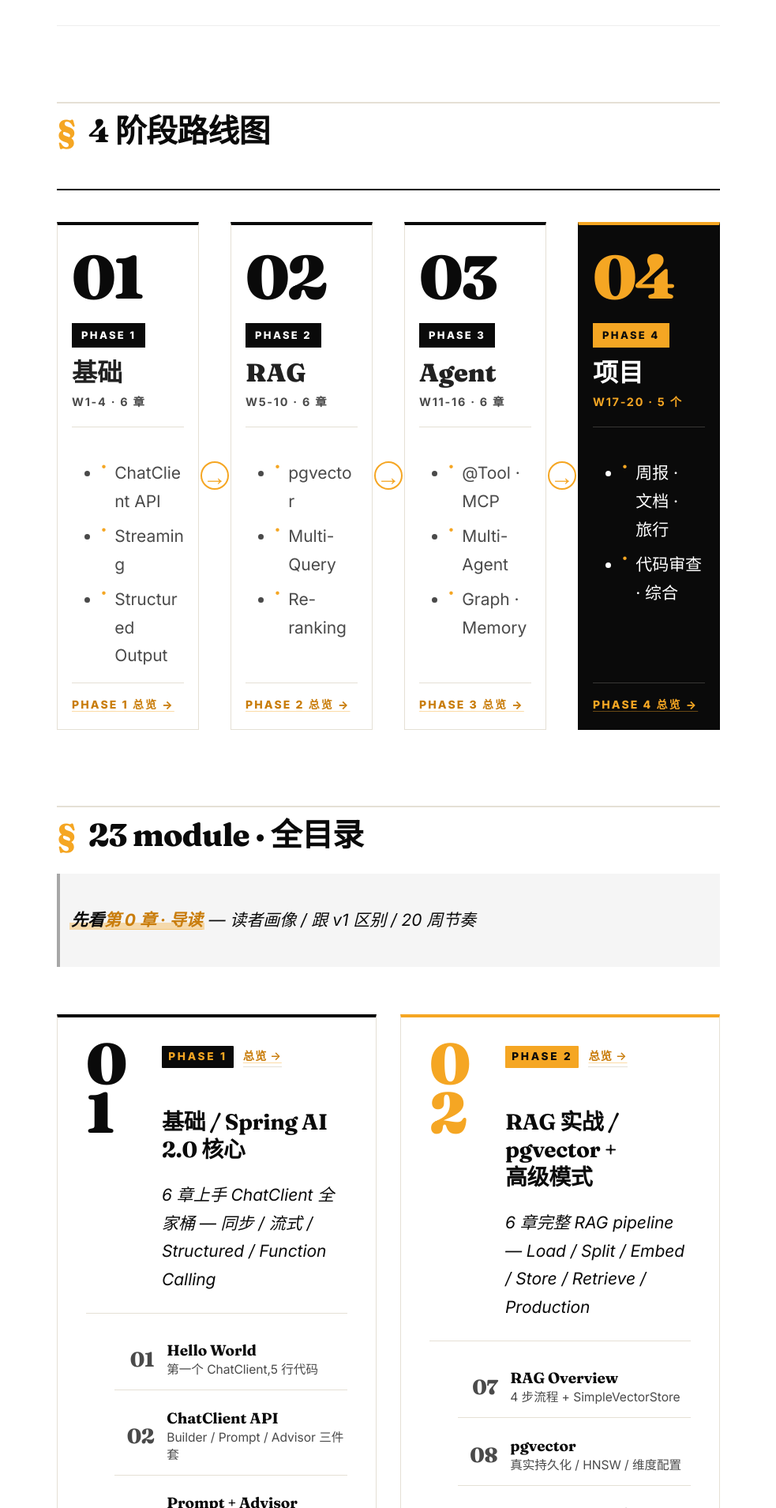
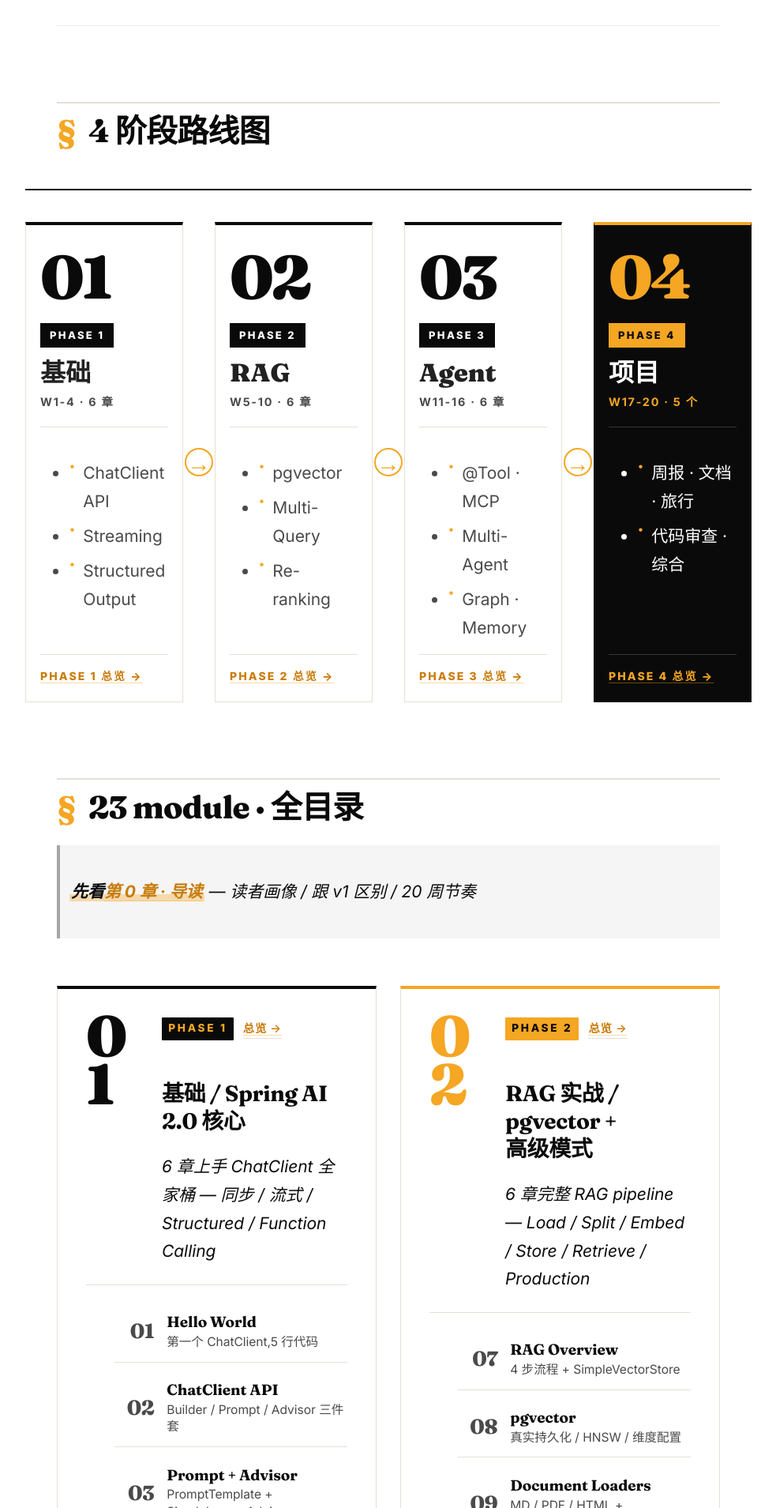
Before and after one commit to mishishi/spring-ai-2-0-projects, an MkDocs documentation site: the page built from docs/index.md, in a window 1280 px wide. Shown: the part 1745-3654 px from the top of the page at 79% size, without its empty margins (22-1005 px from the left). Built offline with MkDocs 1.6.1 and Material for MkDocs 9.7.7, drawn with Linux system fonts in a browser that asks for light colours; comment, search, counter and statistics services are not loaded.

Commit message:
fix(css): phase-journey 出血到 article 之外 (width +80px, margin -40)

```diff
--- a/docs/stylesheets/extra.css
+++ b/docs/stylesheets/extra.css
@@ -1683,8 +1683,10 @@ body.md-home .md-content__inner > p:first-of-type {
   padding: 2rem 0 0;
   border-top: 2px solid var(--ink);
   align-items: stretch;
-  width: 100%;
-  max-width: 100%;
+  width: calc(100% + 80px);
+  margin-left: -40px;
+  margin-right: -40px;
+  max-width: none;
   box-sizing: border-box;
 }
 
```
